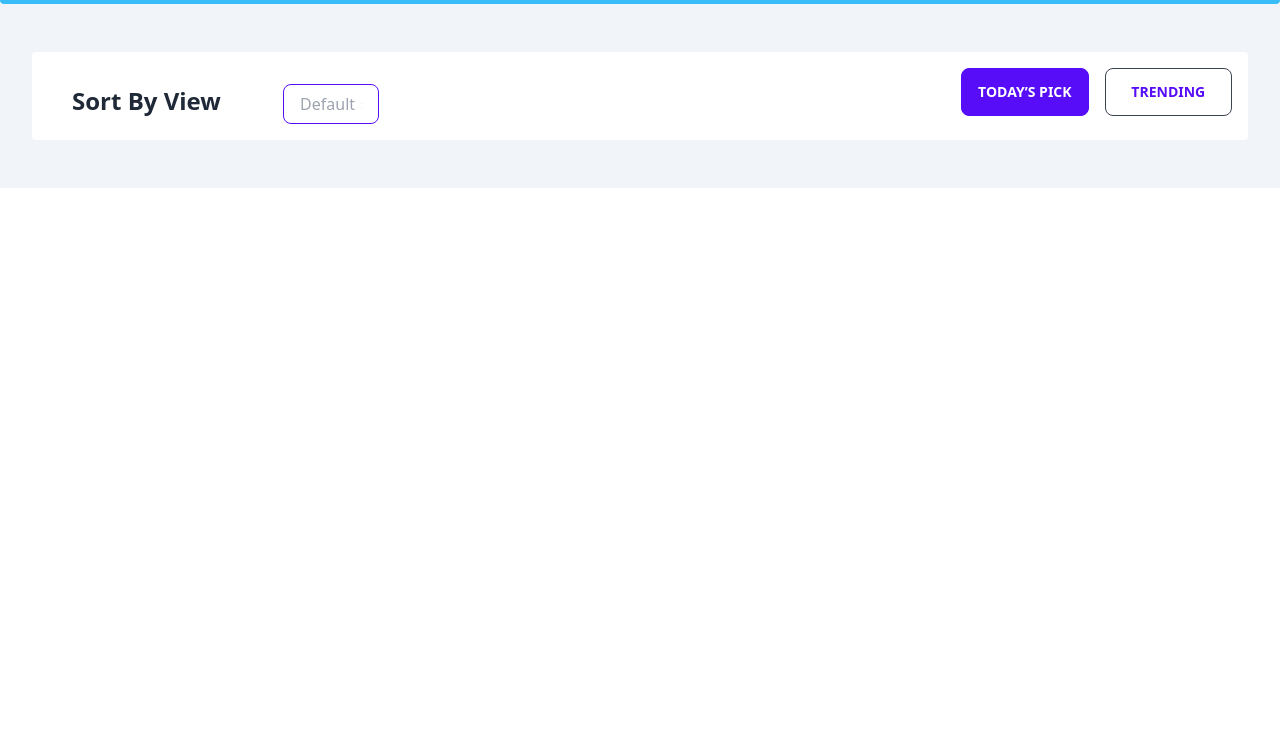
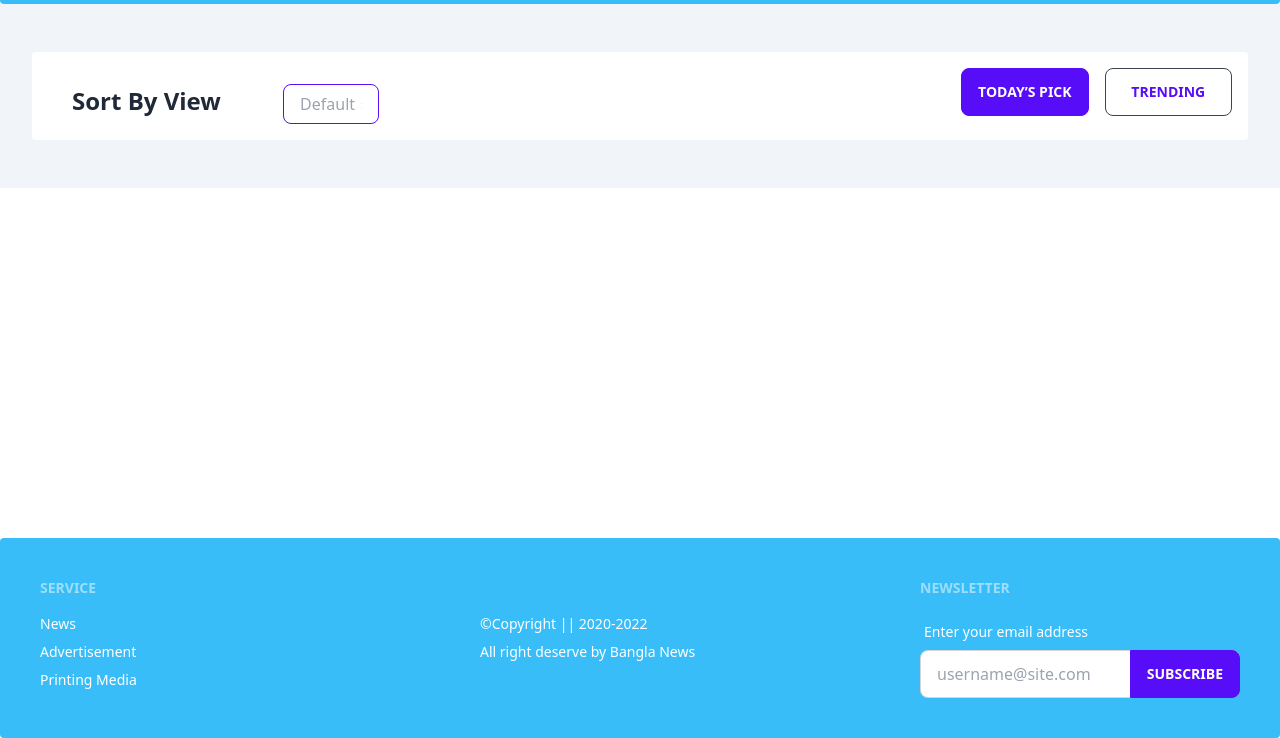
Before and after one commit to biplob2358/news_bangla, a plain HTML site: page index.html in a window 1280 px wide. Shown: the part 62-800 px from the top of the page. Drawn offline with nearby package versions, Linux system fonts and the light colour scheme; no server answers.

Commit message:
footer added

```diff
--- a/index.html
+++ b/index.html
@@ -21,7 +21,7 @@
     <title>News Bangla</title>
     <link rel="icon" type="image/x-icon" href="icon/newspaper.png" />
   </head>
-  <body class="container mx-auto">
+  <body class="container mx-auto flex flex-col min-h-screen">
     <!-- header section start  -->
     <header>
       <!-- navbar start  -->
@@ -162,4 +162,38 @@
     <!-- javascript file  -->
     <script src="js/app.js"></script>
   </body>
+  <!-- footer start  -->
+
+  <footer
+    class="footer mt-auto rounded bg-sky-400 grid grid-cols-2 p-10 bg-base-200 text-white"
+  >
+    <div>
+      <span class="footer-title">Service</span>
+      <a class="link link-hover">News</a>
+      <a class="link link-hover">Advertisement</a>
+      <a class="link link-hover">Printing Media</a>
+    </div>
+    <div class="self-center">
+      <p>©Copyright || 2020-2022</p>
+      <p>All right deserve by Bangla News</p>
+    </div>
+    <div>
+      <span class="footer-title">Newsletter</span>
+      <div class="form-control w-80">
+        <label class="label">
+          <span class="label-text text-white">Enter your email address</span>
+        </label>
+        <div class="relative">
+          <input
+            type="text"
+            placeholder="username@site.com"
+            class="input input-bordered w-full pr-16"
+          />
+          <button class="btn btn-primary absolute top-0 right-0 rounded-l-none">
+            Subscribe
+          </button>
+        </div>
+      </div>
+    </div>
+  </footer>
 </html>
```
Also changed, not shown: blog.html (+33 -1 lines).
